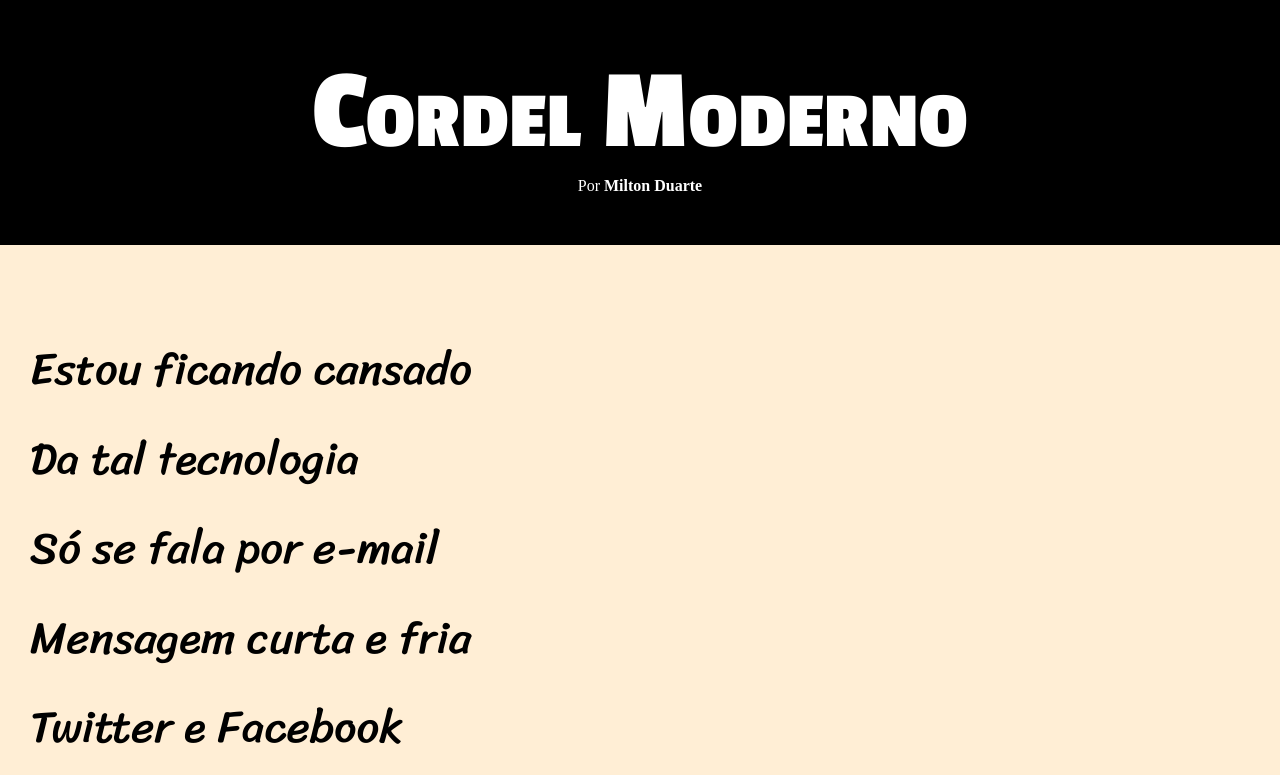
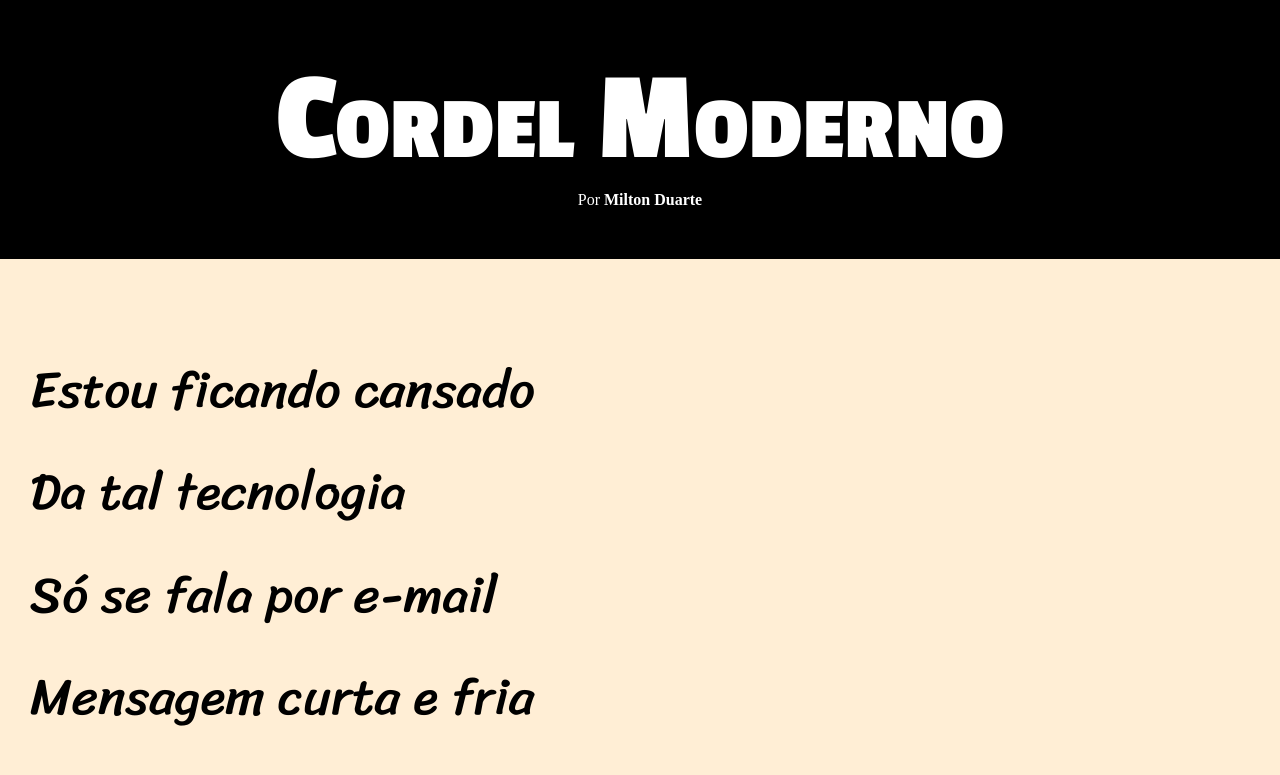
Before and after one commit to bernardodm/projeto-cordel, a plain HTML site: page index.html in a window 1280 px wide. Shown: the top 775 px of the page. Drawn offline with Linux system fonts and the light colour scheme.

Commit message:
mudança de tamanho das fontes

```diff
--- a/style.css
+++ b/style.css
@@ -32,7 +32,7 @@ header > h1 {
     padding-top: 50px;
     font-variant: small-caps;
     font-family: var(--fonte2);
-    font-size: 9vw
+    font-size: 10vw
 }
 
 header > p {
@@ -55,7 +55,7 @@ section {
     line-height: 2em;
     padding-left: 30px;
     font-family: var(--fonte3);
-    font-size: 3.5vw;
+    font-size: 4vw;
 }
 
 section > p {
```
